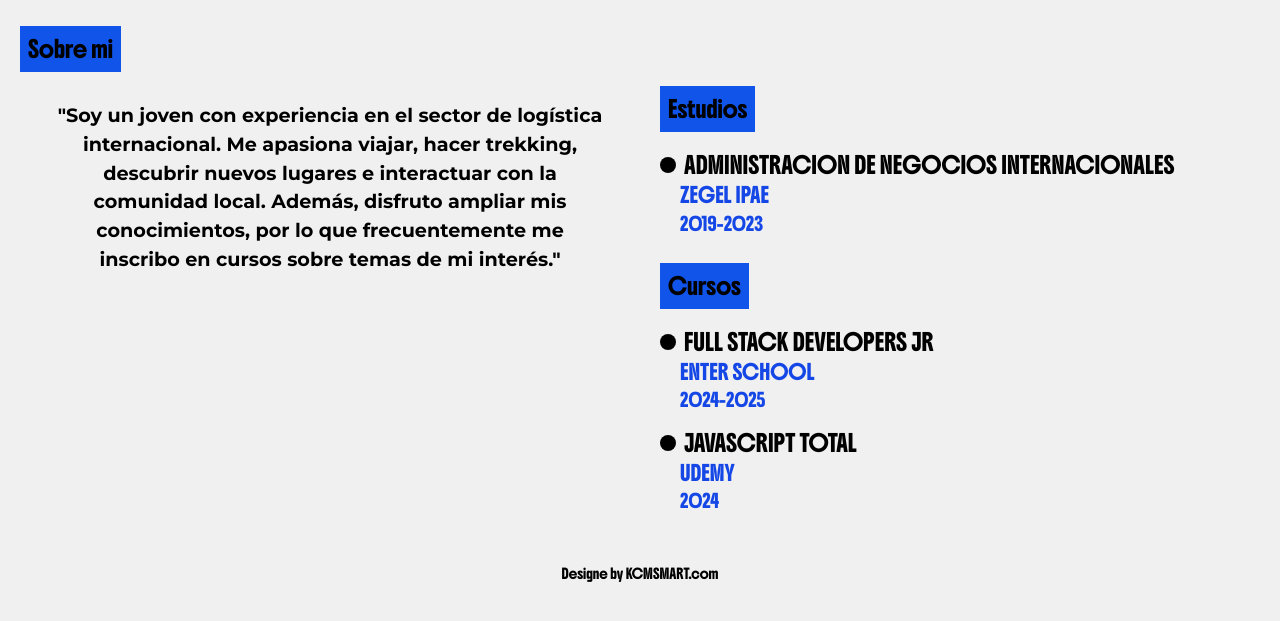
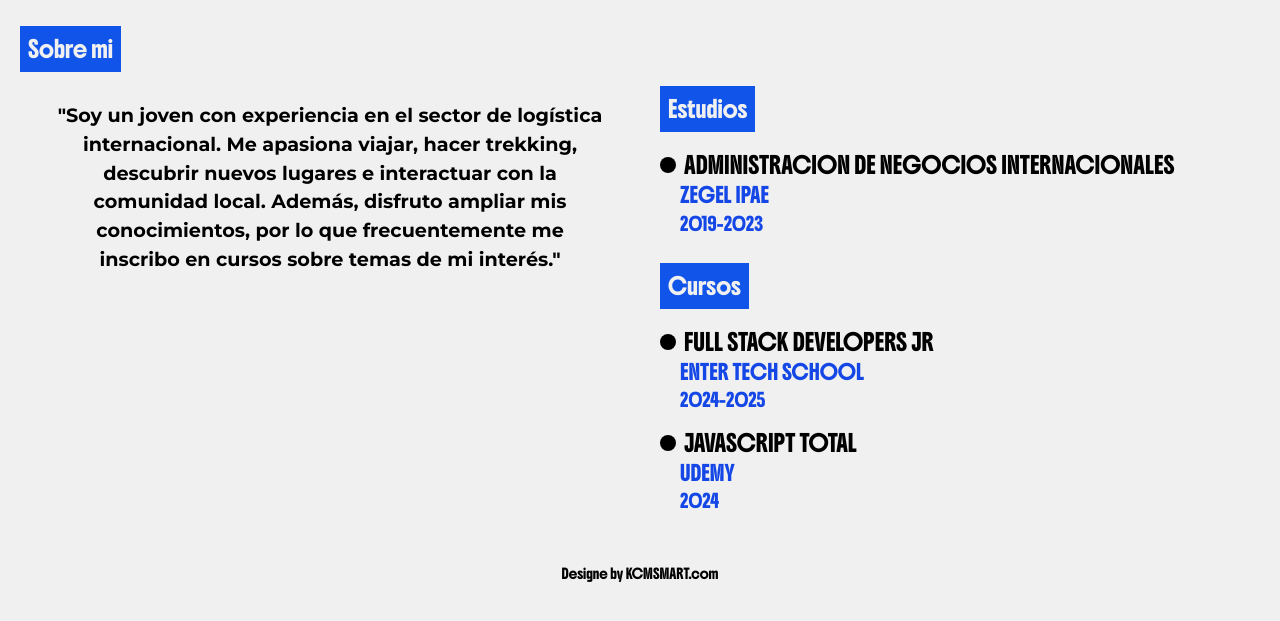
Before and after one commit to kcot2024/kcmweb, a website: page pages/aboutme.html in a window 1280 px wide. Shown: the part 83-704 px from the top of the page. Drawn offline with nearby package versions, Linux system fonts and the light colour scheme.

Commit message:
se agrega cambios

```diff
--- a/pages/aboutme.html
+++ b/pages/aboutme.html
@@ -30,7 +30,7 @@
     </header>
     <main class="w-full h-full  mt-10 grid sm:grid-cols-1 md:grid-cols-1 lg:grid-cols-2">
         <section>
-                <p class="bg-Blue px-2 py-2 inline">Sobre mi</p>
+                <p class="bg-Blue px-2 py-2 inline text-Dark-white">Sobre mi</p>
             <div class="mt-10">
                 <p class="font-Monserrat font-bold  text-center text-[1.2em] m-9">
                     "Soy un joven con experiencia en el sector de logística internacional.
@@ -43,7 +43,7 @@
         <section class="p-5">
             <div class="mt-10">
                 <span>
-                    <p class="bg-Blue py-2 px-2 inline">Estudios</p>
+                    <p class="bg-Blue py-2 px-2 inline text-Dark-white">Estudios</p>
                 </span>
                 <ul class="mt-8">
                     <li class="relative pl-6 before:absolute before:left-0 before:top-1/2 before:-translate-y-1/2 before:w-4 before:h-4 before:bg-black before:rounded-full">
@@ -57,13 +57,13 @@
 
             <div class="mt-10">
                 <span>
-                    <p class="bg-Blue py-2 px-2 inline">Cursos</p>
+                    <p class="bg-Blue py-2 px-2 inline text-Dark-white">Cursos</p>
                 </span>
                 <ul class="mt-8">
                     <li class="relative pl-6 before:absolute before:left-0 before:top-1/2 before:-translate-y-1/2 before:w-4 before:h-4 before:bg-black before:rounded-full">
                       <p>FULL STACK DEVELOPERS JR</p>
                     </li>
-                    <p class="ml-5 mt-2 text-blue-700 text-[0.9em]">ENTER SCHOOL</p>
+                    <p class="ml-5 mt-2 text-blue-700 text-[0.9em]">ENTER TECH SCHOOL</p>
                     <p class="ml-5 mt-2 text-blue-700 text-[0.8em]">2024-2025</p>
                   </ul>
 
```
Also changed, not shown: index.html (+7 -5 lines), package.json (+22 -3 lines), src/output.css, 1 other file.
